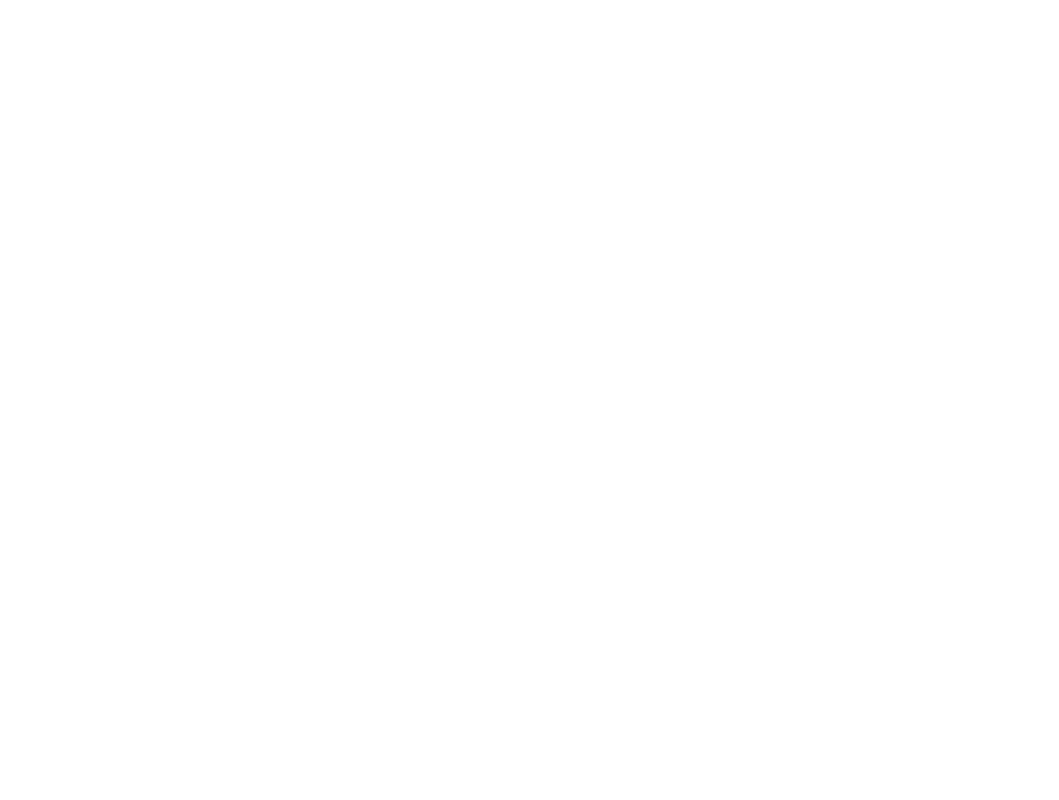
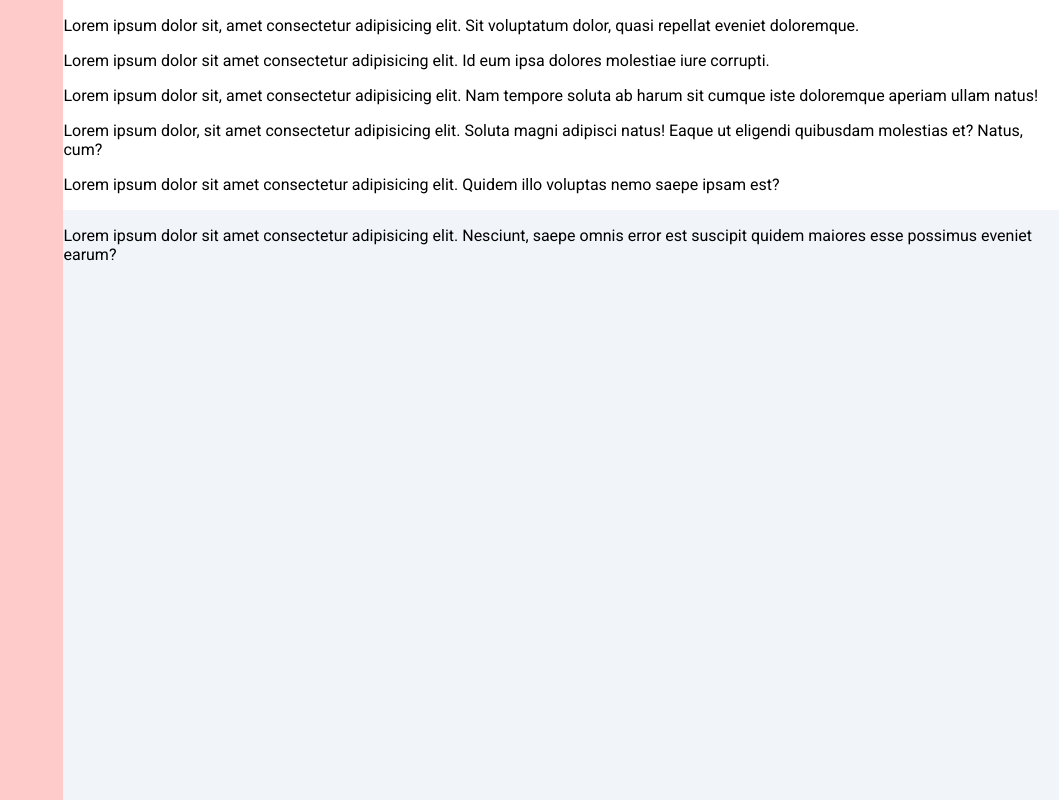
Before and after one commit to domodfg/dashboard, a plain HTML site: page index.html in a window 1280 px wide. Shown: the top 800 px of the page, without its empty margins (221-1280 px from the left). Drawn offline with Linux system fonts and the light colour scheme.

Commit message:
Add overall grid layout

```diff
--- a/index.html
+++ b/index.html
@@ -1,13 +1,44 @@
 <!DOCTYPE html>
 <html lang="en">
-<head>
-    <meta charset="UTF-8">
-    <meta http-equiv="X-UA-Compatible" content="IE=edge">
-    <meta name="viewport" content="width=device-width, initial-scale=1.0">
+  <head>
+    <meta charset="UTF-8" />
+    <meta http-equiv="X-UA-Compatible" content="IE=edge" />
+    <meta name="viewport" content="width=device-width, initial-scale=1.0" />
     <title>Dashboard</title>
-    <link rel="stylesheet" href="style.css">
-</head>
-<body>
-
-</body>
+    <link rel="stylesheet" href="style.css" />
+  </head>
+  <body>
+    <div class="container">
+      <div class="header">
+        <p>
+          Lorem ipsum dolor sit, amet consectetur adipisicing elit. Sit
+          voluptatum dolor, quasi repellat eveniet doloremque.
+        </p>
+        <p>
+          Lorem ipsum dolor sit amet consectetur adipisicing elit. Id eum ipsa
+          dolores molestiae iure corrupti.
+        </p>
+        <p>
+          Lorem ipsum dolor sit, amet consectetur adipisicing elit. Nam tempore
+          soluta ab harum sit cumque iste doloremque aperiam ullam natus!
+        </p>
+        <p>
+          Lorem ipsum dolor, sit amet consectetur adipisicing elit. Soluta magni
+          adipisci natus! Eaque ut eligendi quibusdam molestias et? Natus, cum?
+        </p>
+        <p>
+          Lorem ipsum dolor sit amet consectetur adipisicing elit. Quidem illo
+          voluptas nemo saepe ipsam est?
+        </p>
+      </div>
+      <div class="sidebar"></div>
+      <div class="content">
+        <p>
+          Lorem ipsum dolor sit amet consectetur adipisicing elit. Nesciunt,
+          saepe omnis error est suscipit quidem maiores esse possimus eveniet
+          earum?
+        </p>
+      </div>
+    </div>
+  </body>
 </html>
--- a/style.css
+++ b/style.css
@@ -0,0 +1,30 @@
+@import url('https://fonts.googleapis.com/css2?family=Roboto:ital,wght@0,100;0,300;0,400;0,500;0,700;0,900;1,100;1,300;1,400;1,500;1,700;1,900&display=swap');
+
+body {
+    margin: 0;
+}
+
+:root {
+    font-family: 'Roboto', sans-serif;
+}
+
+.container {
+    display: grid;
+    grid-template-columns:1fr 3.5fr;
+    grid-template-rows:1fr 4.3fr ;
+}
+
+.header {
+    grid-column: 2 / 3;
+}
+
+.sidebar {
+    grid-row: 1 / 3;
+    background-color: #fecaca;
+}
+
+.content {
+    grid-row: 2 / 3;
+    grid-column: 2 / 3;
+    background-color: #f1f5f9;
+}
```
